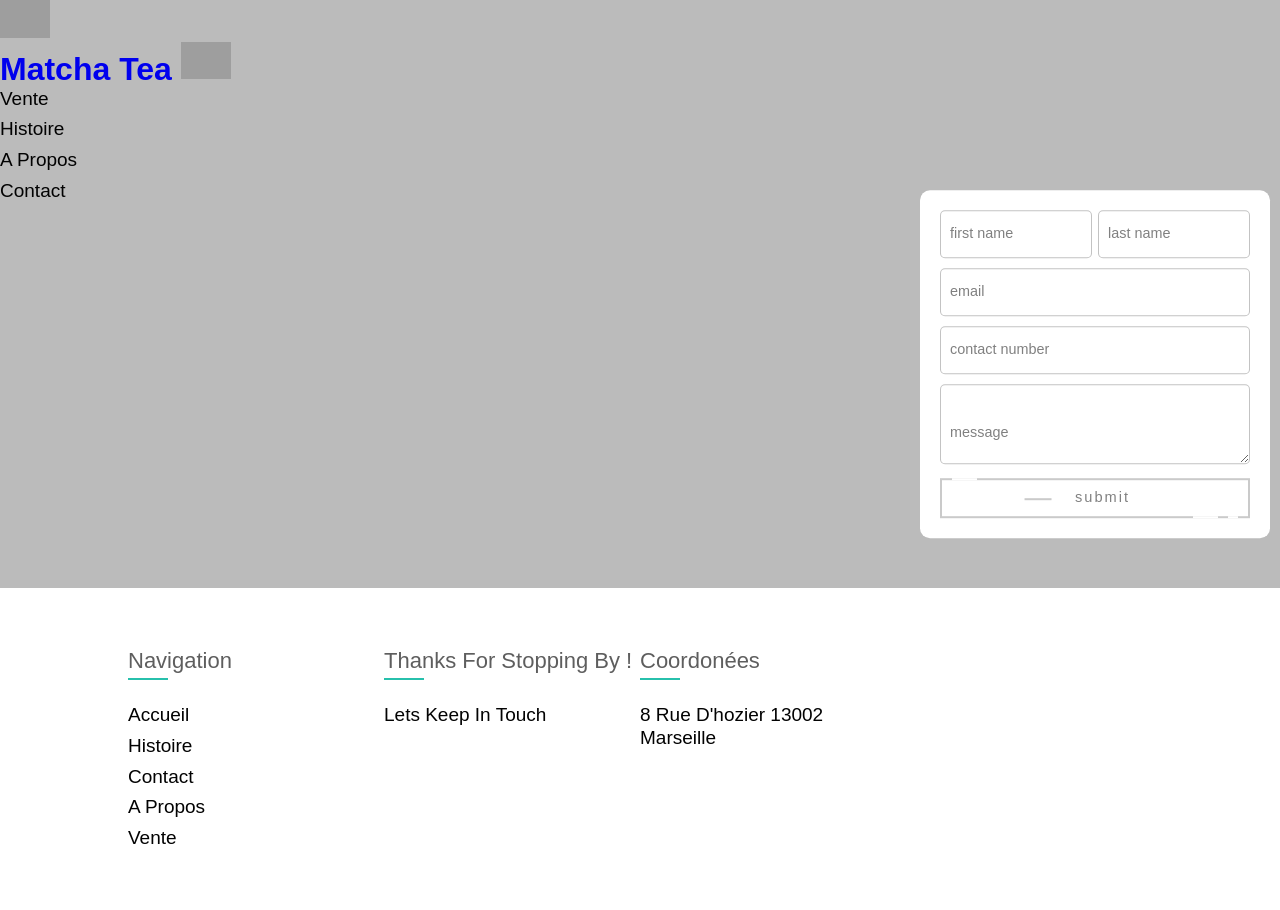
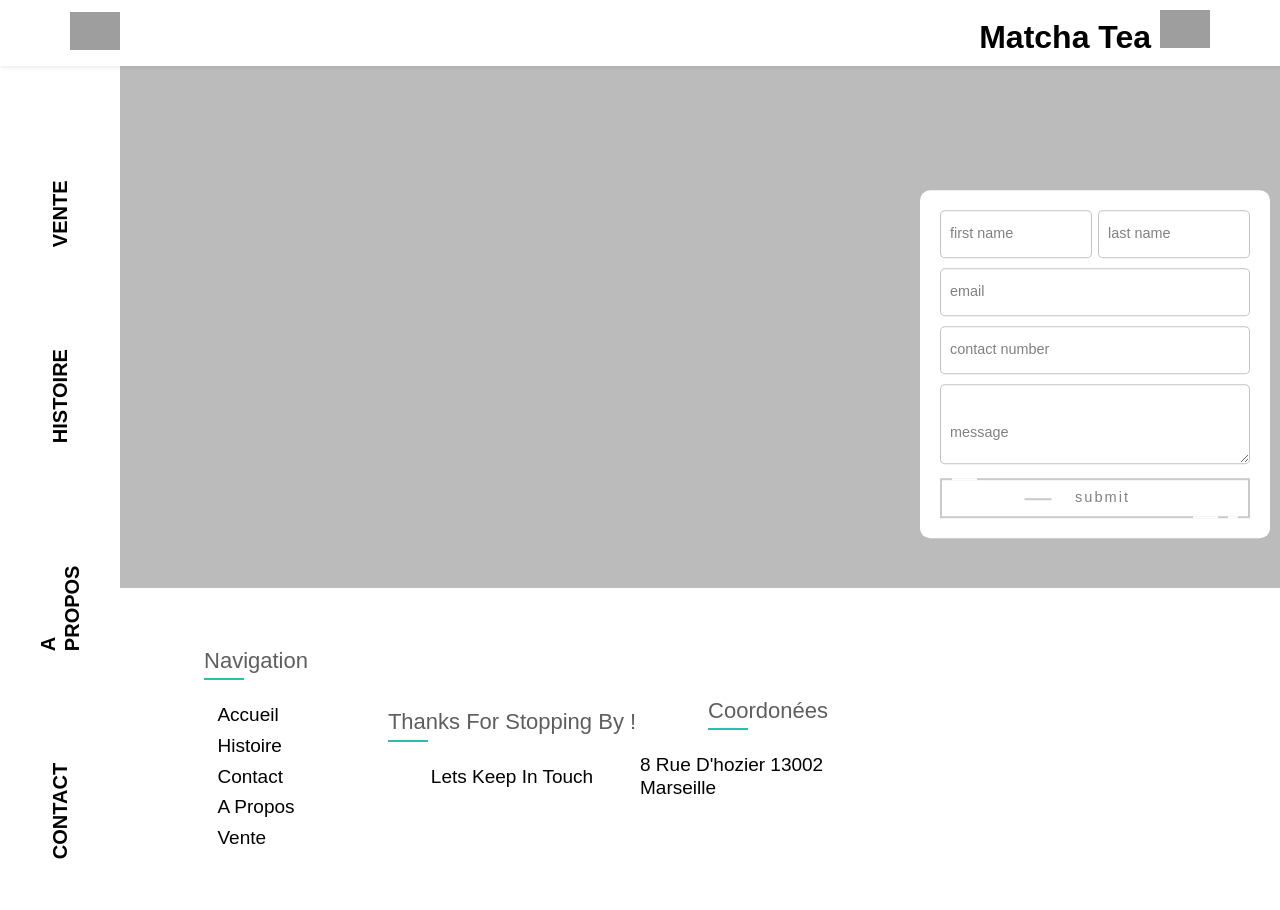
Before and after one commit to ImraneBendassi/matchatea, a PHP site: page /contact.html in a window 1280 px wide. Run offline with PHP 8.4, Linux system fonts and the light colour scheme; some libraries are stand-ins or nearby versions; grey boxes are pictures that could not be loaded.

Commit message:
réglage du header et du footer

```diff
--- a/page contact/matcha2.css
+++ b/page contact/matcha2.css
@@ -18,135 +18,10 @@ body{
   position: relative;
 }
 
-.wrapper .sidebar {
-  width: 200px;
-  height: 100%;
-  background: #ffffff;
-  padding: 30px 0px;
-  position: fixed;
-}
-
-.wrapper .sidebar h2{
-  color: #000000;
-  text-transform: uppercase;
-  text-align: center;
-  margin-bottom: 30px;
-}
-
-.wrapper .sidebar ul li{
-  padding: 15px;
-  border-bottom: 1px solid #bdb8d7;
-  border-bottom: 1px solid rgba(0,0,0,0.05);
-  border-top: 1px solid rgba(255,255,255,0.05);
-}
-
-.wrapper .sidebar ul li a{
-  color: #000000;
-  display: block;
-}
-
-.wrapper .sidebar ul li a .fas{
-  width: 25px;
-}
-
-.wrapper .sidebar ul li:hover{
-  background-color: #c0c0c0;
-}
-
-.wrapper .sidebar ul li:hover a{
-  color: #fff;
-}
-
-.wrapper .sidebar .social_media{
-  position: absolute;
-  bottom: 0;
-  left: 50%;
-  transform: translateX(-50%);
-  display: flex;
-}
-
-.wrapper .sidebar .social_media a{
-  display: block;
-  width: 40px;
-  background: #000000;
-  height: 40px;
-  line-height: 45px;
-  text-align: center;
-  margin: 0 5px;
-  color: #fafafa;
-  border-top-left-radius: 5px;
-  border-top-right-radius: 5px;
-}
-
-.wrapper .main_content{
-  width: 100%;
-  margin-left: 200px;
-}
-
-.wrapper .main_content .header{
-  padding: 20px;
-  background: #fff;
-  color: #717171;
-  border-bottom: 1px solid #e0e4e8;
-}
-
-.wrapper .main_content .info{
-  margin: 20px;
-  color: #717171;
-  line-height: 25px;
-}
-
-.wrapper .main_content .info div{
-  margin-bottom: 20px;
-}
-
 @media (max-height: 500px){
   .social_media{
     display: none !important;
   }
-}
-
-.header-image {
-  width: 100px; /* Ajustez cette valeur pour changer la taille de l'image */
-  float: right; /* Positionne l'image à droite */
-}
-
-.wrapper .main_content .header {
-  display: flex; /* Utilise Flexbox pour le centrage */
-  justify-content: center; /* Centre horizontalement */
-  align-items: center; /* Centre verticalement */
-  height: 100px; /* Ajustez la hauteur selon vos besoins */
-  background: #fff;
-  color: #717171;
-  border-bottom: 1px solid #e0e4e8;
-}
-
-footer {
-  background-color: #333;
-  color: #fff;
-  padding: 20px 0;
-}
-
-.footer-content {
-  display: flex;
-  justify-content: space-between;
-  flex-wrap: wrap;
-  padding: 0 20px;
-}
-
-.footer-section {
-  flex: 1;
-  margin-right: 20px;
-}
-
-.footer-section:last-child {
-  margin-right: 0;
-}
-
-.footer-bottom {
-  text-align: center;
-  padding: 10px 0;
-  border-top: 1px solid #fff;
 }
 
 @media (max-width: 768px) {
@@ -264,23 +139,80 @@ ul li a:hover{
   }
 }
 
-.wrapper {
+.footer-col {
   display: flex;
   flex-direction: column;
-  min-height: 100vh; /* Assurez-vous que le conteneur principal prend toute la hauteur de la fenêtre */
+  justify-content: center;
+  align-items: center;
+  width: 25%;
 }
 
-footer {
-  margin-top: auto; /* Pousse le footer vers le bas */
+.sidebar {
+  position: fixed;
+  top: 50px; /* Pour que le menu ne soit pas caché par le header */
+  left: 0;
+  width: 120px; /* Largeur du sidebar menu */
+  height: 100%;
+  background-color: #ffffff;
+  color: #fff;
+  transition: 0.3s;
 }
 
-footer h3, footer p {
-  text-indent: 10px; /* Décale le texte de 10px vers la droite */
+.sidebar__nav {
+  height: 100%;
+  display: flex;
+  flex-direction: column;
+  align-items: center;
+  justify-content: center;
+  padding: 15px;
 }
 
-.wrapper .sidebar {
-  width: 150px; /* Réduit la largeur de la sidebar */
+.sidebar__list {
+  /* Hauteur du menu - prend la haute de l'ecran */
+  height: 70vh;
+  display: flex;
+  flex-direction: column;
+  justify-content: space-between;
+  margin: auto 0;
+  list-style: none;
 }
+
+.sidebar__link {
+  display: flex;
+  transform: rotate(-90deg); /* Rotation du texte  */
+
+  text-transform: uppercase;
+  font-size: 20px;
+  font-weight: 600;
+}
+
+header {
+  position: fixed; /* Fixe le header en haut de la page */
+  background-color: #fff;
+  padding: 10px 0;
+  box-shadow: 1px 1px 4px rgba(0, 0, 0, 0.1);
+  width: 100%;
+  z-index: 1000; /* Pour que le header soit au dessus de tout */
+}
+
+.container {
+  max-width: 1170px; /* Largeur maximale du container */
+  margin: auto;
+  overflow: hidden;
+  padding: 0 15px; /* Padding droit et gauche */
+
+  display: flex;
+  justify-content: space-between;
+  align-items: center;
+}
+
+/* Ajoutez cette règle CSS */
+.not-clickable {
+  color: black; /* Couleur du texte en noir */
+  pointer-events: none; /* Désactive les événements de pointer (rend le lien non cliquable) */
+}
+
+/* Ajoutez vos autres règles CSS ici */
 
 .form {
   display: flex;
@@ -493,18 +425,3 @@ footer h3, footer p {
   padding: 20px;
   border-radius: 10px;
 }
-
-  .img {
-    float: right; /* Aligne l'image à droite */
-    margin-left: 10px; /* Ajoute un espacement à gauche de l'image */
-    height: 80px; /* Ajuste la hauteur de l'image */
-    width: auto; /* Permet à la largeur de s'adapter automatiquement pour conserver les proportions */
-}
-
-.wrapper .sidebar {
-  width: 200px;
-  height: 100vh; /* Ajuste la hauteur pour remplir la barre */
-  background: #ffffff;
-  padding: 30px 0px;
-  position: fixed;
-}
```
Lines whose indentation alone changed are shown as unchanged.
